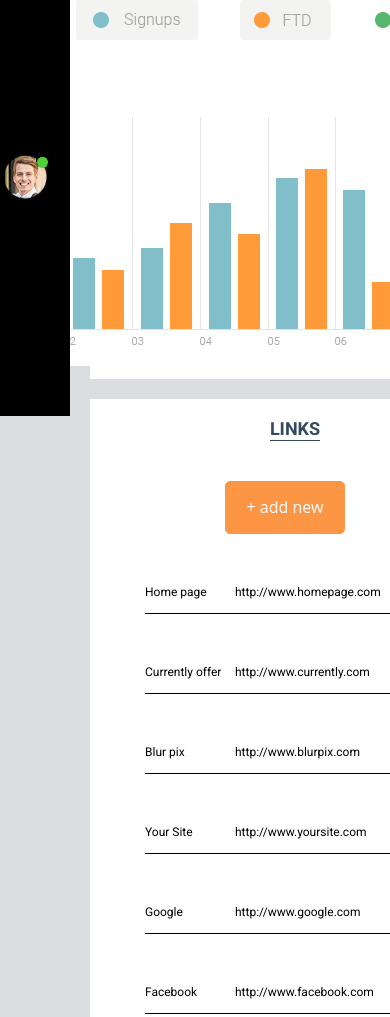
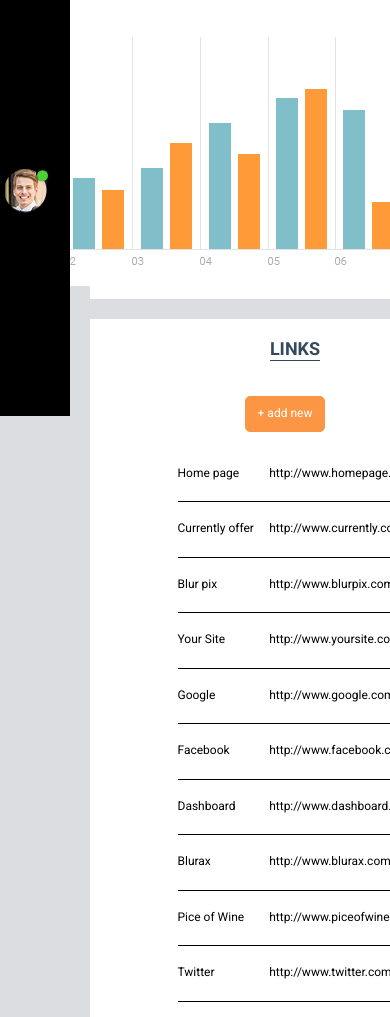
Before and after one commit to jacekkacki/solo-project-1, a website: page src/index.html in a window 390 px wide. Shown: the part 428-1445 px from the top of the page. Drawn offline with nearby package versions, Linux system fonts and the light colour scheme; files that its build step writes are made by us from their sources.

Commit message:
correct mobile mode

```diff
--- a/src/index.html
+++ b/src/index.html
@@ -94,7 +94,7 @@
             <a href="#"><span class="icon-calendar"></span></a>
             <a href="#"><span class="icon-refresh orange"></span></a>
           </div>
-          <div class="general-tab flex-row">
+          <div class="general-tab">
             <table>
               <tbody>
                 <tr>
@@ -127,54 +127,64 @@
               <a href="#" class="btn btn-add">+ add new</a>
             </div>
             <div class="flex-row center">
-              <div class="link-name">Home page</div>
-              <div class="link-addres">http://www.homepage.com</div>
-              <div class="link-icons"><a href="#"><span class="icon-links"></span><span class="icon-trash"></span></a></div>
+              <div class="col-4 link-name">Home page</div>
+              <div class="col-6 link-addres">http://www.homepage.com</div>
+              <div class="col-1 link-icons"><a href="#"><span class="icon-links"></span></a></div>
+              <div class="col-1 link-icons"><a href="#"><span class="icon-trash"></span></a></div>
             </div>
             <div class="flex-row center">
-              <div class="link-name">Currently offer</div>
-              <div class="link-addres">http://www.currently.com</div>
-              <div class="link-icons"><a href="#"><span class="icon-links"></span><span class="icon-trash"></span></a></div>
+              <div class="col-4 link-name">Currently offer</div>
+              <div class="col-6 link-addres">http://www.currently.com</div>
+              <div class="col-1 link-icons"><a href="#"><span class="icon-links"></span></a></div>
+              <div class="col-1 link-icons"><a href="#"><span class="icon-trash"></span></a></div>
             </div>
             <div class="flex-row center">
-              <div class="link-name">Blur pix</div>
-              <div class="link-addres">http://www.blurpix.com</div>
-              <div class="link-icons"><a href="#"><span class="icon-links"></span><span class="icon-trash"></span></a></div>
+              <div class="col-4 link-name">Blur pix</div>
+              <div class="col-6 link-addres">http://www.blurpix.com</div>
+              <div class="col-1 link-icons"><a href="#"><span class="icon-links"></span></a></div>
+              <div class="col-1 link-icons"><a href="#"><span class="icon-trash"></span></a></div>
             </div>
             <div class="flex-row center">
-              <div class="link-name">Your Site</div>
-              <div class="link-addres">http://www.yoursite.com</div>
-              <div class="link-icons"><a href="#"><span class="icon-links"></span><span class="icon-trash"></span></a></div>
+              <div class="col-4 link-name">Your Site</div>
+              <div class="col-6 link-addres">http://www.yoursite.com</div>
+              <div class="col-1 link-icons"><a href="#"><span class="icon-links"></span></a></div>
+              <div class="col-1 link-icons"><a href="#"><span class="icon-trash"></span></a></div>
             </div>
             <div class="flex-row center">
-              <div class="link-name">Google</div>
-              <div class="link-addres">http://www.google.com</div>
-              <div class="link-icons"><a href="#"><span class="icon-links"></span><span class="icon-trash"></span></a></div>
+              <div class="col-4 link-name">Google</div>
+              <div class="col-6 link-addres">http://www.google.com</div>
+              <div class="col-1 link-icons"><a href="#"><span class="icon-links"></span></a></div>
+              <div class="col-1 link-icons"><a href="#"><span class="icon-trash"></span></a></div>
             </div>
             <div class="flex-row center">
-              <div class="link-name">Facebook</div>
-              <div class="link-addres">http://www.facebook.com</div>
-              <div class="link-icons"><a href="#"><span class="icon-links"></span><span class="icon-trash"></span></a></div>
+              <div class="col-4 link-name">Facebook</div>
+              <div class="col-6 link-addres">http://www.facebook.com</div>
+              <div class="col-1 link-icons"><a href="#"><span class="icon-links"></span></a></div>
+              <div class="col-1 link-icons"><a href="#"><span class="icon-trash"></span></a></div>
             </div>
             <div class="flex-row center">
-              <div class="link-name">Dashboard</div>
-              <div class="link-addres">http://www.dashboard.com</div>
-              <div class="link-icons"><a href="#"><span class="icon-links"></span><span class="icon-trash"></span></a></div>
+              <div class="col-4 link-name">Dashboard</div>
+              <div class="col-6 link-addres">http://www.dashboard.com</div>
+              <div class="col-1 link-icons"><a href="#"><span class="icon-links"></span></a></div>
+              <div class="col-1 link-icons"><a href="#"><span class="icon-trash"></span></a></div>
             </div>
             <div class="flex-row center">
-              <div class="link-name">Blurax</div>
-              <div class="link-addres">http://www.blurax.com</div>
-              <div class="link-icons"><a href="#"><span class="icon-links"></span><span class="icon-trash"></span></a></div>
+              <div class="col-4 link-name">Blurax</div>
+              <div class="col-6 link-addres">http://www.blurax.com</div>
+              <div class="col-1 link-icons"><a href="#"><span class="icon-links"></span></a></div>
+              <div class="col-1 link-icons"><a href="#"><span class="icon-trash"></span></a></div>
             </div>
             <div class="flex-row center">
-              <div class="link-name">Pice of Wine</div>
-              <div class="link-addres">http://www.piceofwine.com</div>
-              <div class="link-icons"><a href="#"><span class="icon-links"></span><span class="icon-trash"></span></a></div>
+              <div class="col-4 link-name">Pice of Wine</div>
+              <div class="col-6 link-addres">http://www.piceofwine.com</div>
+              <div class="col-1 link-icons"><a href="#"><span class="icon-links"></span></a></div>
+              <div class="col-1 link-icons"><a href="#"><span class="icon-trash"></span></a></div>
             </div>
             <div class="flex-row center">
-              <div class="link-name">Twitter</div>
-              <div class="link-addres">http://www.twitter.com</div>
-              <div class="link-icons"><a href="#"><span class="icon-links"></span><span class="icon-trash"></span></a></div>
+              <div class="col-4 link-name">Twitter</div>
+              <div class="col-6 link-addres">http://www.twitter.com</div>
+              <div class="col-1 link-icons"><a href="#"><span class="icon-links"></span></a></div>
+              <div class="col-1 link-icons"><a href="#"><span class="icon-trash"></span></a></div>
             </div>
             <div class="button-add">
                 <a href="#" class="btn btn-add">+ add new</a>
--- a/src/sass/_layout.scss
+++ b/src/sass/_layout.scss
@@ -1,13 +1,6 @@
 /* Global */
 *, *::before, *::after {
   box-sizing: border-box;
-}
-
-/*Media*/
-@mixin mobile {
-  @media (max-width: 768px) {
-    @content;
-  }
 }
 
 html {
@@ -27,11 +20,11 @@ body {
 }
 
 .main-content {
-  margin: 60px 20px 20px 240px;
+  margin: 50px 20px 20px 240px;
   background-color: $basic-color;
 
   @include mobile {
-    margin: 70px 20px 20px 90px;
+    margin: 70px auto;
   }
 }
 
@@ -39,11 +32,12 @@ body {
   display: flex;
   width: 100%;
   flex-direction: row;
+  flex-wrap: wrap;
 
   @include mobile {
     margin-bottom: 40px;
     flex-direction: column;
-    margin-left: 90px;
+    margin-left: auto;
     font-size: $mobile-font-size;
     justify-items: left;
   }
@@ -56,7 +50,7 @@ body {
 
   @include mobile {
     margin-bottom: 40px;
-    margin-left: 0px;
+    margin-left: 0;
     font-size: $mobile-font-size;
     justify-items: left;
   }
--- a/src/sass/_maxins.scss
+++ b/src/sass/_maxins.scss
@@ -0,0 +1,6 @@
+/*Media*/
+@mixin mobile {
+  @media (max-width: 768px) {
+    @content;
+  }
+}
--- a/src/sass/_variables.scss
+++ b/src/sass/_variables.scss
@@ -14,6 +14,7 @@ $basic-font-size: 18px;
 
 /* Font weight */
 $font-weight-light: 300;
+$font-weight-medium: 500;
 $font-weight-semi-bold: 600;
 $font-weight-bold: 700;
 
--- a/src/sass/components/_button.scss
+++ b/src/sass/components/_button.scss
@@ -5,7 +5,7 @@
   margin: 10px auto;
   padding: 16px;
   border-radius: 5px;
-  font-family: $brand-font;
+  font-family: $basic-font;
   font-size: 16px;
   text-align: center;
   text-decoration: none;
@@ -15,6 +15,14 @@
   background-position: 100% 0;
   background-size: 300%;
   transition: $transition;
+
+  @include mobile {
+    min-width: 80px;
+    margin: 5px auto;
+    padding: 10px;
+    font-family: $basic-font;
+    font-size: $mobile-font-size;
+  }
 }
 
 .btn-add {
--- a/src/sass/components/_general-links.scss
+++ /dev/null
@@ -1,10 +0,0 @@
-.general-links {
-  flex: 1;
-  background-color: $light-color;
-  /*margin: 40px auto;*/
-
-  a {
-    text-decoration: none;
-    color: $dark-color;
-  }
-}
--- a/src/sass/components/_manager.scss
+++ b/src/sass/components/_manager.scss
@@ -5,8 +5,8 @@
   padding-left: 10px;
 
   @include mobile {
-    top: 65%;
-    transform: translateY(65%);
+    top: 75%;
+    transform: translateY(-75%);
   }
 
   .manager-title h3 {
@@ -36,11 +36,20 @@
 .sidebar .managers .manager-info {
   position: relative;
 
+  @include mobile {
+    padding-right: 10px;
+  }
+
   .manager-name {
     position: absolute;
     top: 50%;
     transform: translateY(-50%);
-    padding-left: 10px;
+    padding-left: 5px;
+
+    @include mobile {
+      padding-left: 0;
+      font-size: $mobile-font-size;
+    }
   }
 
   .green-dot {
--- a/src/sass/sections/_general-content.scss
+++ b/src/sass/sections/_general-content.scss
@@ -11,7 +11,7 @@
 
 .general-statistic .date-value {
   height: 30px;
-  width: 300px;
+  width: 500px;
   text-align: left;
   margin: 40px auto;
   font-size: $basic-font-size;
@@ -28,6 +28,7 @@
     content: '\0048';
     font-size: $basic-font-size;
     margin-top: 5px;
+    margin-left: 5px;
 
     @include mobile {
       font-size: $mobile-font-size;
@@ -43,6 +44,7 @@
     font-size: $basic-font-size;
     color: $light-color;
     margin-top: 5px;
+    margin-left: 5px;
 
     @include mobile {
       font-size: $mobile-font-size;
@@ -53,7 +55,7 @@
     display: block;
     width: 30px;
     height: 30px;
-    margin: 0 15px 0 5px;
+    margin: 0 5px 0 5px;
 
     @include mobile {
       width: 20px;
@@ -72,10 +74,10 @@
   font-weight: $font-weight-semi-bold;
 
   @include mobile {
-    width: 400px;
+    width: 220px;
     font-size: $mobile-font-size;
     font-weight: $font-weight-light;
-    margin: 30px 10px;
+    margin: 20px 10px;
     justify-items: left;
   }
 
@@ -84,101 +86,6 @@
   }
 }
 
-.button-add {
-  text-align: center;
-  margin: 30px auto;
-  color: $light-color;
-
-  a {
-    color: $light-color;
-  }
-}
-
-.general-links .link-icons .icon-links:before {
-  content: '\004c';
-  font-size: $basic-font-size;
-  color: $notification-color;
-
-  @include mobile {
-    font-size: $mobile-font-size;
-  }
-}
-
-.general-links .link-icons .icon-trash:before {
-  content: '\005a';
-  font-size: $basic-font-size;
-
-  @include mobile {
-    font-size: $mobile-font-size;
-  }
-}
-
-.general-links .flex-row {
-  font-size: $basic-font-size;
-  font-weight: 500;
-  height: 40px;
-  max-width: 550px;
-  margin-left: 270px;
-  border-bottom: 1px solid;
-  align-items: center;
-
-  &:hover {
-    background-color: $basic-color;
-    font-weight: $font-weight-semi-bold;
-    transform: $transition;
-
-    .link-icons span {
-      opacity: 1;
-    }
-  }
-
-  @include mobile {
-    flex-direction: row;
-    margin-bottom: 40px;
-    max-width: 290px;
-    margin-left: 10px;
-    font-size: $mobile-font-size;
-    justify-items: left;
-  }
-}
-
-.flex-row .link-name {
-  flex: 1;
-  max-width: 200px;
-  text-align: left;
-
-  @include mobile {
-    max-width: 90px;
-  }
-}
-
-.flex-row .link-addres {
-  flex: 1;
-  max-width: 250px;
-  text-align: left;
-
-  @include mobile {
-    max-width: 100px;
-  }
-}
-
-.flex-row .link-icons {
-  flex: 1;
-  max-width: 100px;
-  text-align: left;
-
-  @include mobile {
-    max-width: 100px;
-    margin-left: 10px;
-  }
-
-  span {
-    font-size: $basic-font-size;
-    margin: 0 10px;
-    opacity: 0;
-  }
-}
-
 .center {
   justify-items: center;
 }
--- /dev/null
+++ b/src/sass/sections/_general-links.scss
@@ -0,0 +1,114 @@
+.general-links {
+  flex: 1;
+  background-color: $light-color;
+
+  a {
+    text-decoration: none;
+    color: $dark-color;
+  }
+}
+
+.general-links .link-icons .icon-links:before {
+  content: '\004c';
+  font-size: $basic-font-size;
+  color: $notification-color;
+
+  @include mobile {
+    font-size: $mobile-font-size;
+  }
+}
+
+.general-links .link-icons .icon-trash:before {
+  content: '\005a';
+  font-size: $basic-font-size;
+
+  @include mobile {
+    font-size: $mobile-font-size;
+  }
+}
+
+.general-links .flex-row {
+  font-size: $basic-font-size;
+  font-weight: $font-weight-medium;
+  height: 40px;
+  max-width: 550px;
+  margin-left: 270px;
+  border-bottom: 1px solid $dark-color;
+  align-items: center;
+
+  &:hover {
+    background-color: $basic-color;
+    font-weight: $font-weight-semi-bold;
+    transform: $transition;
+
+    .link-icons span {
+      opacity: 1;
+
+      @include mobile {
+        margin-left: 40px;
+        margin-right: 80px;
+      }
+    }
+  }
+
+  @include mobile {
+    flex-direction: row;
+    margin-bottom: 20px;
+    max-width: 220px;
+    margin-left: 5px;
+    height: auto;
+    font-size: $mobile-font-size;
+    justify-items: left;
+  }
+}
+
+.flex-row .link-name {
+  max-width: 200px;
+  text-align: left;
+
+  @include mobile {
+    min-width: 60px;
+    flex-wrap: nowrap;
+    margin-right: 10px;
+  }
+}
+
+.flex-row .link-addres {
+  max-width: 250px;
+  text-align: left;
+
+  @include mobile {
+    min-width: 100px;
+    flex-wrap: nowrap;
+    margin-right: 10px;
+  }
+}
+
+.flex-row .link-icons {
+  min-width: 40px;
+  margin: 0 5px;
+  text-align: left;
+
+  span {
+    font-size: $basic-font-size;
+    margin: 0 5px;
+    opacity: 0;
+  }
+
+  @include mobile {
+    font-size: $mobile-font-size;
+    max-width: 30px;
+    margin: 0 10px;
+    flex-wrap: nowrap;
+  }
+}
+
+.button-add {
+  text-align: center;
+  margin: 30px auto;
+  color: $light-color;
+
+  a {
+    color: $light-color;
+  }
+}
--- a/src/sass/sections/_links.scss
+++ b/src/sass/sections/_links.scss
@@ -1,3 +1,7 @@
 .links {
   margin: 0 20px 20px 20px;
+
+  @include mobile {
+    margin: 0 10px 10px 5px;
+  }
 }
--- a/src/sass/sections/_sidebar.scss
+++ b/src/sass/sections/_sidebar.scss
@@ -5,6 +5,11 @@
   width: 220px;
   position: fixed;
   order: 1;
+
+  @include mobile {
+    width: 100%;
+    justify-items: center;
+  }
 }
 
 /*Hidden sidebar elements*/
@@ -41,6 +46,8 @@
 
 .sidebar .hamburger {
   padding: 0 20px;
+  right: 10%;
+  transform: translateX(-10%);
 }
 
 .sidebar .sidebar-menu {
@@ -103,4 +110,8 @@
 .sidebar .subpages span {
   margin: 10px 20px;
   align-items: center;
+
+  @include mobile {
+    margin: 10px 20px 10px 30px;
+  }
 }
--- a/src/sass/sections/_topbar.scss
+++ b/src/sass/sections/_topbar.scss
@@ -1,16 +1,17 @@
 .topbar {
   margin: 0 10px 0 0;
-  padding: 10px 20px 0 0;
+  padding: 5px 20px 0 0;
   position: fixed;
   width: 100%;
-  height: 40px;
+  height: 30px;
   background-color: $light-color;
   order: 2;
 
   @include mobile {
-    margin: 0 10px;
-    padding: 15px 10px 0 0;
-    height: 50px;
+    margin: 0 5px;
+    padding: 5px 2px 0 0;
+    height: 30px;
+    font-size: $mobile-font-size;
   }
 
   span {
@@ -38,9 +39,14 @@
   }
 }
 
-ul li a {
+.topbar ul li:hover {
+  background-color: $basic-color;
+  transform: $transition;
+}
+
+.topbar ul li a {
   @include mobile {
-    padding: 0 10px;
+    padding: 0 2px;
   }
 }
 
@@ -51,6 +57,7 @@ ul li a {
 
   @include mobile {
     font-size: $mobile-font-size;
+    margin: 0 2px;
   }
 }
 
@@ -68,7 +75,7 @@ ul li a {
   border-radius: 50%;
 
   @include mobile {
-    right: 28px;
+    right: 6px;
     height: 7px;
     width: 7px;
   }
--- a/src/sass/style.scss
+++ b/src/sass/style.scss
@@ -8,15 +8,12 @@
 @import 'components/page-title';
 @import 'components/manager';
 @import 'components/general-chart';
-@import 'components/general-links';
-/*@import 'components/logo';
-@import 'components/menu-subpages';*/
 
 /* Sections */
 @import 'sections/topbar';
 @import 'sections/sidebar';
 @import 'sections/general-content';
-@import 'sections/details';
+@import 'sections/general-links';
 
 /* Pages / Views */
 /* @import 'pages/registration'; */
```
Also changed, not shown: src/js/script.js (+0 -14 lines), src/sass/components/_logo.scss (deleted, +0 -9 lines), src/sass/components/_general-chart.scss (line endings or trailing spaces), src/sass/components/_menu-subpages.scss (deleted).
